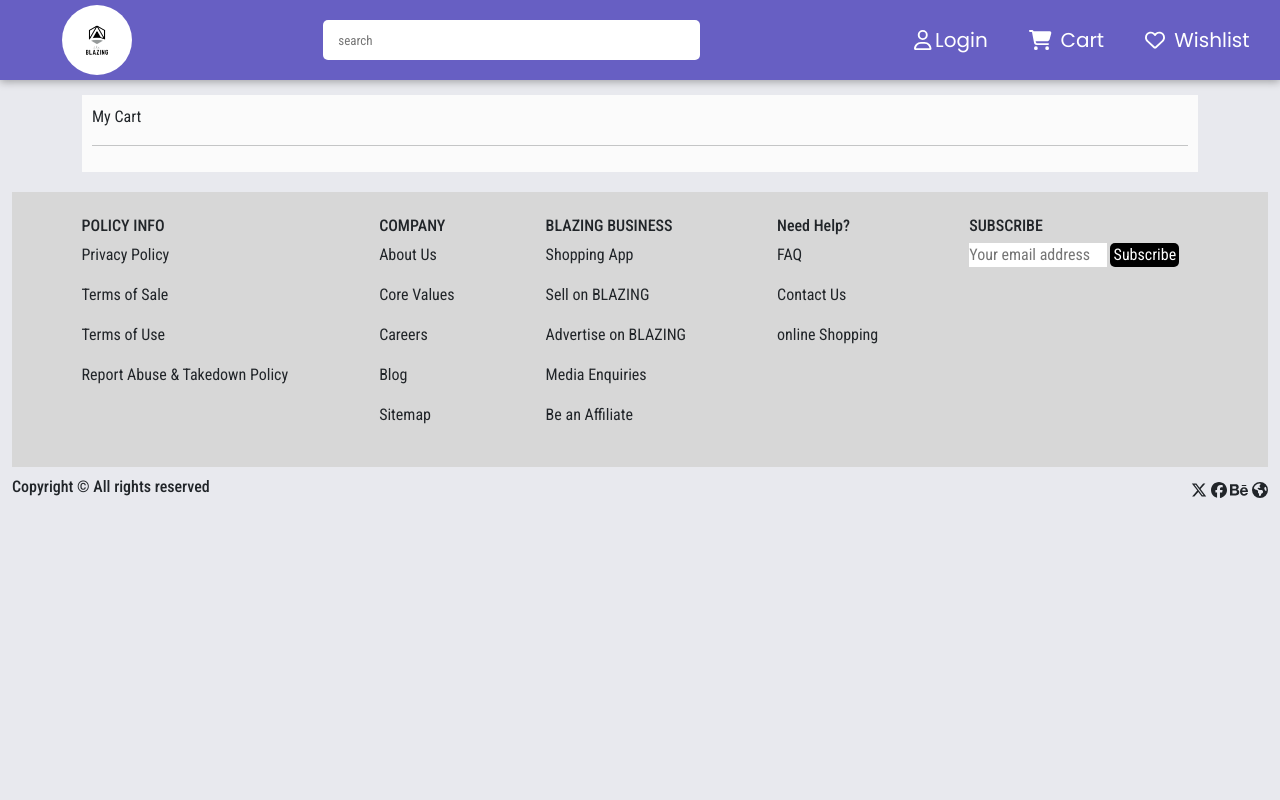
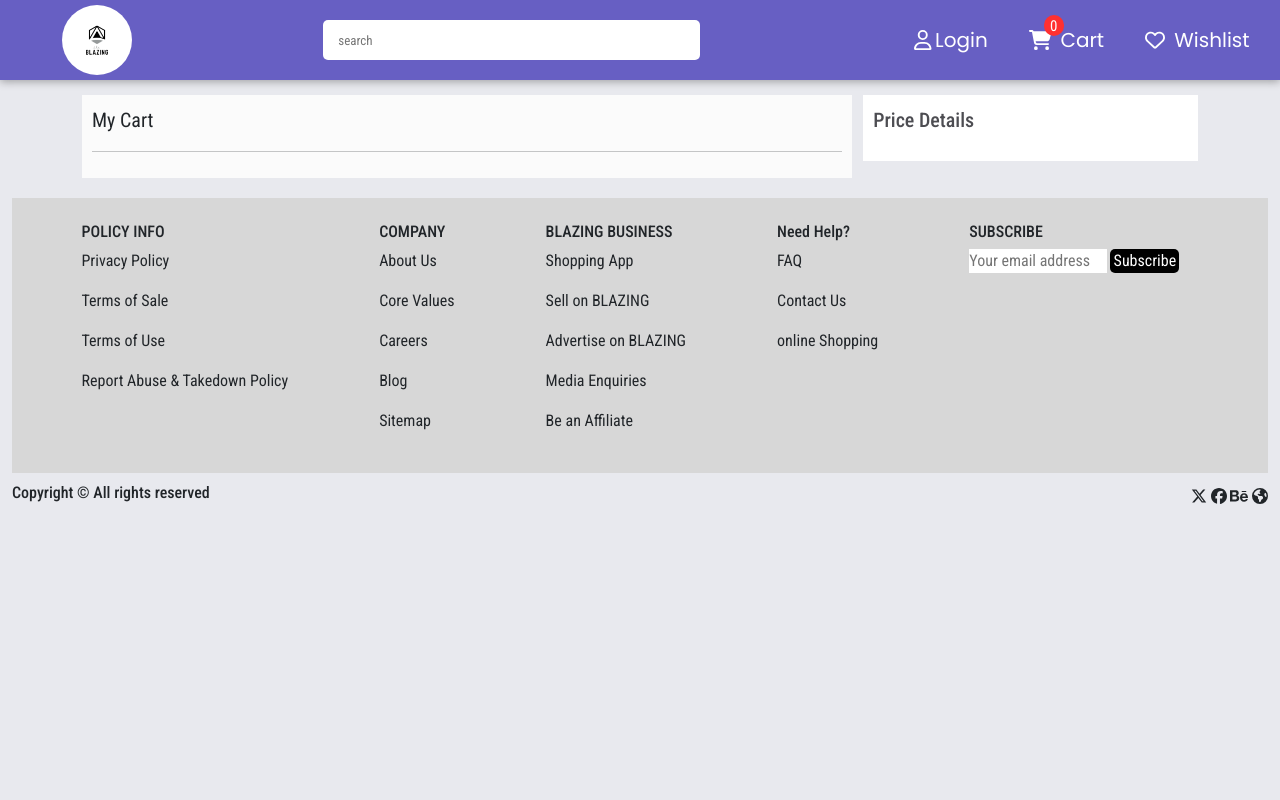
Before and after one commit to asbansijo/blazecommerce, a PHP site: page /cart-pg.php in a window 1280 px wide. Run offline with PHP 8.4, Linux system fonts and the light colour scheme.

Commit message:
second commit

```diff
--- a/cart-pg.php
+++ b/cart-pg.php
@@ -74,23 +74,35 @@ if (isset($_GET['product_id'])) {
   <main>
     <div class="cart-pg">
       <div class="container">
-        <div class="cart">
-            <p>My Cart</p>
+        <div class="cart-tabs">
+         <div class="cart">
+            <p class="my-cart">My Cart</p>
             <hr>
-            <div class="cart-items">
+            <div class="cart-inner">
               <?php foreach ($_SESSION['cart'] as $cartItem): ?>
                   <div class="cart-products">
                       <div class="cart-img-container">
                           <img class="card-img" src="./images/<?= $cartItem['product_image'] ?>" alt="<?= $cartItem['product_name'] ?>">
                       </div>
                       <div class="prod-dtls-cart">
-                          <p class="prod-title"><?= $cartItem['product_name'] ?></p>
-                          <p class="prod-price">&#8377 <?= $cartItem['product_price'] ?></p>
+                          <p class="cart-prod-title truncate"><?= $cartItem['product_name'] ?></p>
+                          <p class="cart-prod-price">&#8377 <?= $cartItem['product_price'] ?></p>
                       </div>
+                      <div class="counter">
+                        <span class="down" onClick='decreaseCount(event, this)'>-</span>
+                        <input type="text" value="1">
+                        <span class="up" onClick='increaseCount(event, this)'>+</span>
+                      </div>
+                      <button class="save-product"></button>
+                      <button class="remove-product">REMOVE</button>
                   </div>
                   <hr>
               <?php endforeach; ?>
             </div>
+          </div>
+          <div class="cart-price-details">
+            <p class="price-details">Price Details</p>
+          </div>
         </div>
       </div>
     </div>
@@ -151,7 +163,7 @@ if (isset($_GET['product_id'])) {
       </div>
     </section>
   </footer>
-  <!-- <script src="index.js"></script> -->
+  <script src="index.js"></script>
 </body>
 
 </html>
--- a/index.js
+++ b/index.js
@@ -25,3 +25,23 @@ function myFunction() {
     navbar.classList.remove("sticky");
   }
 }
+
+
+// cart quantity
+function increaseCount(a, b) {
+  var input = b.previousElementSibling;
+  var value = parseInt(input.value, 10);
+  value = isNaN(value) ? 0 : value;
+  value++;
+  input.value = value;
+}
+
+function decreaseCount(a, b) {
+  var input = b.nextElementSibling;
+  var value = parseInt(input.value, 10);
+  if (value > 1) {
+    value = isNaN(value) ? 0 : value;
+    value--;
+    input.value = value;
+  }
+}
--- a/index.php
+++ b/index.php
@@ -45,7 +45,7 @@ $result = mysqli_query($conn, $sql);
         <input class="search" type="search" value="" placeholder="search">
         <ul class="nav-list navbar-nav mb-2 mb-lg-0">
         <li class="nav-item"><button style="background:#675fc3;padding: 5px 9px;border-radius: 4px;"><a class="log-link" style="color: #fbfbfb;" href="./login.php"><i class="fa-regular fa-user nav-icon"></i>Login</a></button></li>
-          <li class="nav-item"><a class="log-link" style="color: #000000;" href="./cart-pg.html"><i class="fa-solid fa-cart-shopping nav-icon"></i>
+          <li class="nav-item"><a class="log-link" style="color: #000000;" href="./cart-pg.php"><i class="fa-solid fa-cart-shopping nav-icon"></i>
             Cart</a></li>
           <li class="nav-item"><a class="log-link" style="color: #000000;" href="#"><i class="fa-regular fa-heart nav-icon"></i>
             Wishlist</a></li>
--- a/main-nav-bar.html
+++ b/main-nav-bar.html
@@ -12,9 +12,12 @@
           <ul class="nav-list navbar-nav mb-2 mb-lg-0">
             <li class="nav-item"><a class="log-link" href="./login.php"><i
                   class="fa-regular fa-user nav-icon"></i>Login</a></li>
-            <li class="nav-item"><a class="log-link" href="./cart-pg.php" target="_blank"><i
-                  class="fa-solid fa-cart-shopping nav-icon"></i>
-                Cart</a></li>
+            <li class="nav-item">
+              <a class="log-link" href="./cart-pg.php" target="_blank">
+                <span class="cart-count">0</span>
+                <i class="fa-solid fa-cart-shopping nav-icon"></i>
+                Cart</a>
+            </li>
             <li class="nav-item"><a class="log-link" href="#"><i class="fa-regular fa-heart nav-icon"></i>
                 Wishlist</a></li>
           </ul>
--- a/main.css
+++ b/main.css
@@ -65,6 +65,18 @@ a.log-link {
     color: #ffffff;
     font-size: 20px;
     font-family: 'Poppins', sans-serif;
+    position: relative;
+}
+span.cart-count {
+    position: absolute;
+    top: -10px;
+    left: 19px;
+    background-color: #ff3030;
+    width: 20px;
+    border-radius: 50px;
+    text-align: center;
+    height: 21px;
+    font-size: 15px;
 }
 .nav-icon {
     padding: 0px 4px;
@@ -484,42 +496,138 @@ p.filters {
 
 /* CART PAGE */
 
+.cart-tabs {
+    display: flex;
+    justify-content: space-between;
+    margin-top: 15px;
+}
+
 .cart {
     background-color: #fbfbfb;
     padding: 10px;
-    margin-top: 15px;
+    width: 69%;
+    overflow: scroll; /* Enable vertical scroll for cart products */
+    max-height: calc(100vh - 100px); /* Adjust the maximum height as needed */
+}
+
+
+p.my-cart {
+    font-size: 20px;
+    font-weight: 400;
+}
+
+.cart-price-details {
+    width: 30%;
+    background-color: #ffffff;
+    height: fit-content;
+    padding: 10px;
+    position: sticky;
+    top: 0; /* Make the Price Details div sticky at the top */
+}
+
+p.price-details {
+    font-size: 20px;
+    font-weight: 500;
+    color: #4d4d52;
 }
 
 .cart-img-container {
-    height: 220px;
-    width: 220px;
+    height: 180px;
+    width: 180px;
     background-color: #f1f1f1;
     display: flex;
     align-items: center;
 }
+.cart::-webkit-scrollbar {
+    display: none;
+}
+
+/* Hide scrollbar for IE, Edge and Firefox */
+.cart {
+  -ms-overflow-style: none;  /* IE and Edge */
+  scrollbar-width: none;  /* Firefox */
+}
 
 .cart-products {
     display: flex;
-    justify-content: space-between;
+    justify-content: flex-start;
+    position: relative;
 }
 
-div#cart-remove {
+.prod-dtls-cart {
+    margin-left: 20px;
+    width: 45%;
+}
+
+.cart-inner hr :last-child {
+    display: none;
+}
+
+p.cart-prod-title {
+    font-size: 28px;
+    font-weight: 300;
+}
+
+p.cart-prod-price {
+    font-size: 22px;
+    font-weight: 500;
+}
+
+button.remove-product {
+    position: absolute;
+    bottom: 0%;
+    right: 0%;
+    background: none;
+}
+
+.counter {
+    width: 110px;
+    display: flex;
+    align-items: center;
+    justify-content: center;
+    position: absolute;
+    bottom: 0%;
+    right: 15%;
+}
+
+.counter input {
+    width: 38px;
+    border: 0;
+    line-height: 25px;
+    font-size: 15px;
+    text-align: center;
+    background: #675fc3;
+    color: #fff;
+    appearance: none;
+    outline: 0;
+}
+
+.counter span {
     font-size: 25px;
+    padding: 0 10px;
     cursor: pointer;
+    color: #2b2b2b;
+    user-select: none;
 }
+
 /*  */
 
 
 /* ===== Scrollbar CSS ===== */
 
 * {
-    scrollbar-width: auto;
+    scrollbar-width: thin;
     scrollbar-color: #e7e7e7 #ffffff;
 }
 
 /* Chrome, Edge, and Safari */
 *::-webkit-scrollbar {
     width: 8px;
+    transition: width 0.5s; /* Add a transition for smooth width change */
+}
+
+*::-webkit-scrollbar:hover {
+    width: 16px; /* Change the width on hover to make it visible */
 }
 
 *::-webkit-scrollbar-track {
@@ -531,5 +639,4 @@ div#cart-remove {
     border-radius: 10px;
     border: 1px solid #ffffff;
 }
-
 /*  */
```
Also changed, not shown: products_details.php (+44 -3 lines). Lines whose indentation alone changed are shown as unchanged.
